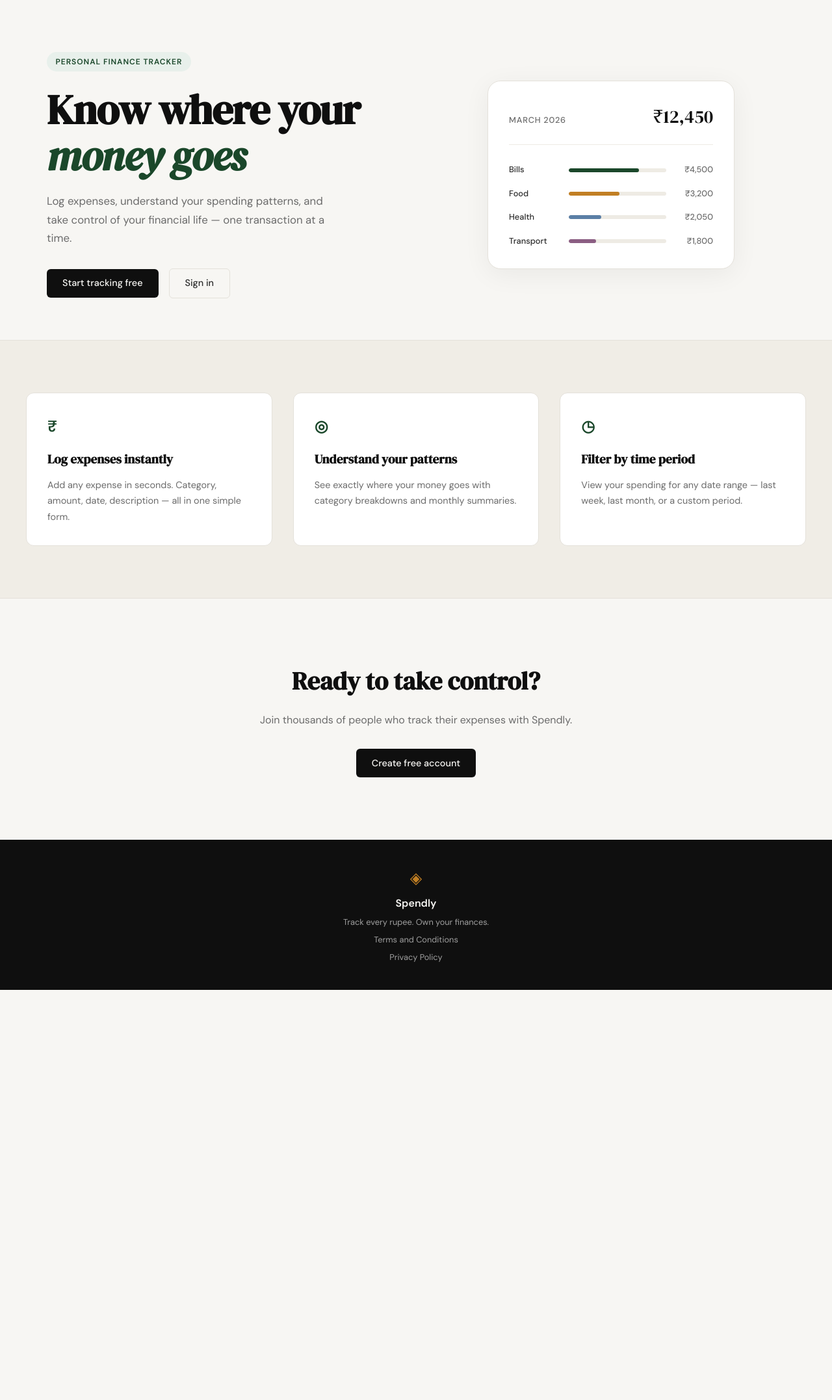
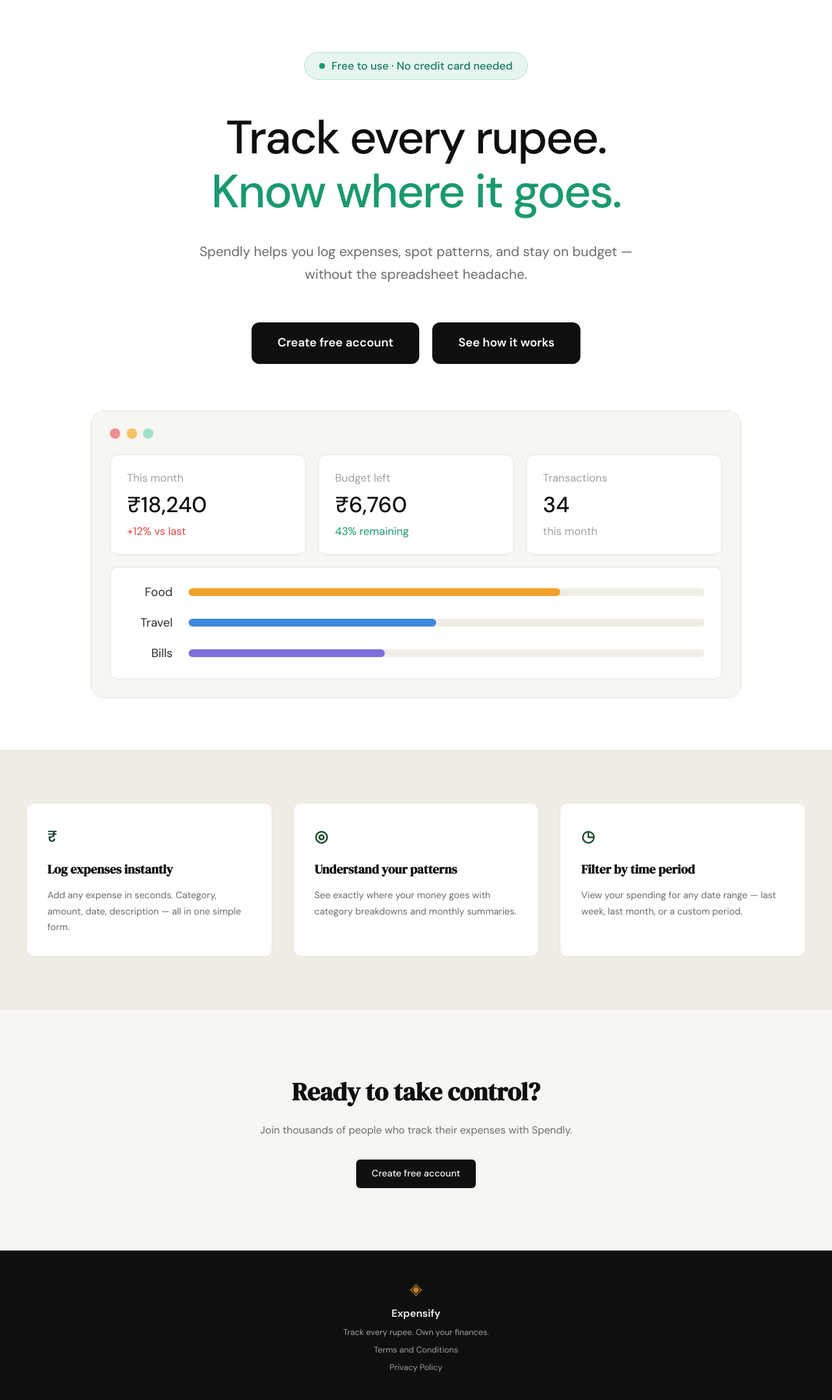
Before and after one commit to techy21/Expense-Tracker-Expensify, a Flask app: page / in a window 1280 px wide. Shown: the part 61-2215 px from the top of the page at 65% size. Before the commit the page ends 1584 px from the top, so only its background shows below. Run offline with Flask 3, Linux system fonts and the light colour scheme.

Commit message:
landing: redesign hero section to match mockup

```diff
--- /dev/null
+++ b/static/css/landing.css
@@ -0,0 +1,183 @@
+/* ------------------------------------------------------------------ */
+/* Landing hero                                                        */
+/* ------------------------------------------------------------------ */
+
+.lp-hero {
+    background: var(--paper-card);
+    padding: 5rem 2rem 5rem;
+}
+
+.lp-hero-inner {
+    max-width: 1000px;
+    margin: 0 auto;
+    text-align: center;
+}
+
+.lp-hero-badge {
+    display: inline-flex;
+    align-items: center;
+    gap: 0.6rem;
+    background: #e6f6ef;
+    border: 1px solid #b9e4d1;
+    color: #157a55;
+    font-size: 1.05rem;
+    font-weight: 500;
+    padding: 0.45rem 1.4rem;
+    border-radius: 999px;
+    margin-bottom: 3rem;
+}
+
+.lp-hero-dot {
+    width: 9px;
+    height: 9px;
+    border-radius: 50%;
+    background: #1a9a6c;
+}
+
+.lp-hero-title {
+    font-family: var(--font-body);
+    font-size: clamp(2.5rem, 6vw, 4.5rem);
+    font-weight: 500;
+    line-height: 1.15;
+    letter-spacing: -0.03em;
+    color: var(--ink);
+    margin-bottom: 2rem;
+}
+
+.lp-hero-title span { color: #1a9a6c; }
+
+.lp-hero-subtitle {
+    font-size: 1.3rem;
+    line-height: 1.7;
+    color: var(--ink-muted);
+    max-width: 680px;
+    margin: 0 auto 3.5rem;
+}
+
+.lp-hero-actions {
+    display: flex;
+    justify-content: center;
+    flex-wrap: wrap;
+    gap: 1.25rem;
+    margin-bottom: 4.5rem;
+}
+
+.lp-btn {
+    display: inline-block;
+    background: var(--ink);
+    color: var(--paper-card);
+    font-size: 1.15rem;
+    font-weight: 600;
+    padding: 1.1rem 2.5rem;
+    border-radius: var(--radius-md);
+    transition: background 0.2s;
+}
+
+.lp-btn:hover { background: var(--ink-soft); }
+
+/* Dashboard preview window */
+
+.lp-window {
+    background: var(--paper);
+    border: 1px solid var(--border);
+    border-radius: var(--radius-lg);
+    padding: 1.6rem 1.75rem 1.75rem;
+    text-align: left;
+}
+
+.lp-window-dots {
+    display: flex;
+    gap: 0.6rem;
+    margin-bottom: 1.5rem;
+}
+
+.lp-window-dots span {
+    width: 16px;
+    height: 16px;
+    border-radius: 50%;
+}
+
+.lp-window-dots span:nth-child(1) { background: #ef8f8f; }
+.lp-window-dots span:nth-child(2) { background: #f7c062; }
+.lp-window-dots span:nth-child(3) { background: #a3e0c6; }
+
+.lp-stats {
+    display: grid;
+    grid-template-columns: repeat(3, 1fr);
+    gap: 1.1rem;
+    margin-bottom: 1.1rem;
+}
+
+.lp-stat,
+.lp-bars {
+    background: var(--paper-card);
+    border: 1px solid var(--border);
+    border-radius: var(--radius-md);
+}
+
+.lp-stat { padding: 1.4rem 1.6rem; }
+
+.lp-stat-label {
+    font-size: 1.05rem;
+    color: var(--ink-faint);
+    margin-bottom: 0.5rem;
+}
+
+.lp-stat-value {
+    font-size: 2.1rem;
+    font-weight: 500;
+    color: var(--ink);
+    line-height: 1.2;
+    margin-bottom: 0.4rem;
+}
+
+.lp-stat-note { font-size: 1.05rem; color: var(--ink-faint); }
+.lp-stat-note.is-up { color: #e04848; }
+.lp-stat-note.is-good { color: #1a9a6c; }
+
+.lp-bars {
+    display: flex;
+    flex-direction: column;
+    gap: 1.1rem;
+    padding: 1.5rem 1.6rem;
+}
+
+.lp-bar-row {
+    display: grid;
+    grid-template-columns: 70px 1fr;
+    align-items: center;
+    gap: 1.5rem;
+}
+
+.lp-bar-cat {
+    font-size: 1.15rem;
+    color: var(--ink-soft);
+    text-align: right;
+}
+
+.lp-bar-track {
+    height: 12px;
+    background: var(--paper-warm);
+    border-radius: 999px;
+    overflow: hidden;
+}
+
+.lp-bar {
+    height: 100%;
+    border-radius: 999px;
+}
+
+.lp-bar-food   { background: #f0a12b; }
+.lp-bar-travel { background: #3d87de; }
+.lp-bar-bills  { background: #7d6fdb; }
+
+@media (max-width: 700px) {
+    .lp-hero { padding: 3rem 1rem; }
+    .lp-hero-badge { font-size: 0.9rem; margin-bottom: 2rem; }
+    .lp-hero-subtitle { font-size: 1.1rem; margin-bottom: 2.5rem; }
+    .lp-hero-actions { margin-bottom: 3rem; }
+    .lp-btn { font-size: 1rem; padding: 0.9rem 1.8rem; }
+    .lp-window { padding: 1.25rem 1rem 1rem; }
+    .lp-stats { grid-template-columns: 1fr; }
+    .lp-bar-row { grid-template-columns: 60px 1fr; gap: 1rem; }
+}
--- a/templates/base.html
+++ b/templates/base.html
@@ -35,7 +35,7 @@
     <footer class="footer">
       <div class="footer-inner">
         <span class="brand-icon">◈</span>
-        <span class="footer-name">Spendly</span>
+        <span class="footer-name">Expensify</span>
         <p class="footer-copy">Track every rupee. Own your finances.</p>
         <a href="{{ url_for('terms') }}">Terms and Conditions</a>
         <a href="{{ url_for('privacy') }}">Privacy Policy</a>
--- a/templates/landing.html
+++ b/templates/landing.html
@@ -2,59 +2,70 @@
 
 {% block title %}Spendly — Track Every Rupee{% endblock %}
 
+{% block head %}
+<link rel="stylesheet" href="{{ url_for('static', filename='css/landing.css') }}">
+{% endblock %}
+
 {% block content %}
 
-<section class="hero">
-    <div class="hero-inner">
-        <div class="hero-badge">Personal Finance Tracker</div>
-        <h1 class="hero-title">
-            Know where your<br>
-            <em>money goes</em>
+<section class="lp-hero">
+    <div class="lp-hero-inner">
+        <div class="lp-hero-badge">
+            <span class="lp-hero-dot"></span>
+            Free to use · No credit card needed
+        </div>
+        <h1 class="lp-hero-title">
+            Track every rupee.<br>
+            <span>Know where it goes.</span>
         </h1>
-        <p class="hero-subtitle">
-            Log expenses, understand your spending patterns,
-            and take control of your financial life —
-            one transaction at a time.
+        <p class="lp-hero-subtitle">
+            Spendly helps you log expenses, spot patterns, and stay
+            on budget — without the spreadsheet headache.
         </p>
-        <div class="hero-actions">
-            <a href="{{ url_for('register') }}" class="btn-primary">Start tracking free</a>
-            <a href="{{ url_for('login') }}" class="btn-ghost">Sign in</a>
+        <div class="lp-hero-actions">
+            <a href="{{ url_for('register') }}" class="lp-btn">Create free account</a>
+            <a href="#" class="lp-btn">See how it works</a>
         </div>
-    </div>
-    <div class="hero-visual">
-        <div class="mock-card">
-            <div class="mock-card-header">
-                <span class="mock-label">March 2026</span>
-                <span class="mock-total">₹12,450</span>
+
+        <div class="lp-window">
+            <div class="lp-window-dots">
+                <span></span><span></span><span></span>
             </div>
-            <div class="mock-bars">
-                <div class="mock-bar-row">
-                    <span class="mock-cat">Bills</span>
-                    <div class="mock-bar-track">
-                        <div class="mock-bar" style="width: 72%"></div>
+            <div class="lp-stats">
+                <div class="lp-stat">
+                    <p class="lp-stat-label">This month</p>
+                    <p class="lp-stat-value">₹18,240</p>
+                    <p class="lp-stat-note is-up">+12% vs last</p>
+                </div>
+                <div class="lp-stat">
+                    <p class="lp-stat-label">Budget left</p>
+                    <p class="lp-stat-value">₹6,760</p>
+                    <p class="lp-stat-note is-good">43% remaining</p>
+                </div>
+                <div class="lp-stat">
+                    <p class="lp-stat-label">Transactions</p>
+                    <p class="lp-stat-value">34</p>
+                    <p class="lp-stat-note">this month</p>
+                </div>
+            </div>
+            <div class="lp-bars">
+                <div class="lp-bar-row">
+                    <span class="lp-bar-cat">Food</span>
+                    <div class="lp-bar-track">
+                        <div class="lp-bar lp-bar-food" style="width: 72%"></div>
                     </div>
-                    <span class="mock-amt">₹4,500</span>
                 </div>
-                <div class="mock-bar-row">
-                    <span class="mock-cat">Food</span>
-                    <div class="mock-bar-track">
-                        <div class="mock-bar mock-bar-2" style="width: 52%"></div>
+                <div class="lp-bar-row">
+                    <span class="lp-bar-cat">Travel</span>
+                    <div class="lp-bar-track">
+                        <div class="lp-bar lp-bar-travel" style="width: 48%"></div>
                     </div>
-                    <span class="mock-amt">₹3,200</span>
                 </div>
-                <div class="mock-bar-row">
-                    <span class="mock-cat">Health</span>
-                    <div class="mock-bar-track">
-                        <div class="mock-bar mock-bar-3" style="width: 33%"></div>
+                <div class="lp-bar-row">
+                    <span class="lp-bar-cat">Bills</span>
+                    <div class="lp-bar-track">
+                        <div class="lp-bar lp-bar-bills" style="width: 38%"></div>
                     </div>
-                    <span class="mock-amt">₹2,050</span>
-                </div>
-                <div class="mock-bar-row">
-                    <span class="mock-cat">Transport</span>
-                    <div class="mock-bar-track">
-                        <div class="mock-bar mock-bar-4" style="width: 28%"></div>
-                    </div>
-                    <span class="mock-amt">₹1,800</span>
                 </div>
             </div>
         </div>
```
Also changed, not shown: 1 other file.
